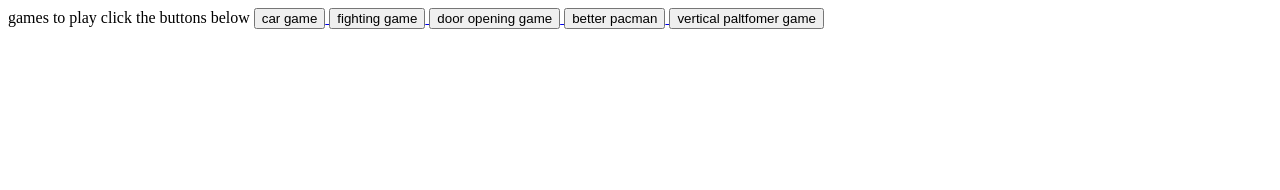
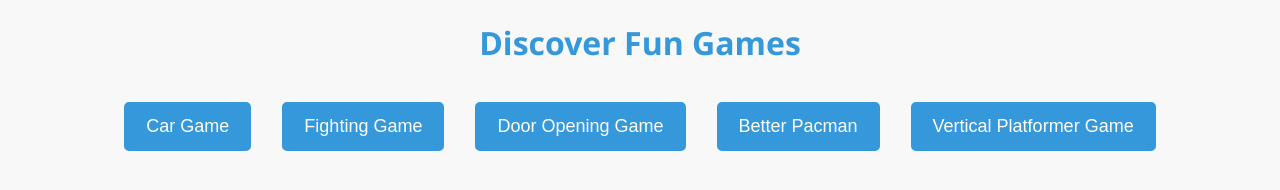
Before and after one commit to anik333999/games-to-play, a plain HTML site: page index.html in a window 1280 px wide. Drawn offline with Linux system fonts and the light colour scheme.

Commit message:
Update index.html

```diff
--- a/index.html
+++ b/index.html
@@ -3,24 +3,65 @@
 <head>
     <meta charset="UTF-8">
     <meta name="viewport" content="width=device-width, initial-scale=1.0">
-    <title>game to play</title>
+    <title>Discover Fun Games</title>
+    <style>
+        body {
+            font-family: 'Segoe UI', Tahoma, Geneva, Verdana, sans-serif;
+            text-align: center;
+            margin: 20px;
+            background-color: #f8f8f8;
+            color: #333;
+        }
+        h1 {
+            color: #3498db;
+        }
+        button {
+            padding: 12px 20px;
+            margin: 8px;
+            font-size: 18px;
+            background-color: #3498db;
+            color: #fff;
+            border: 2px solid #3498db;
+            border-radius: 5px;
+            cursor: pointer;
+            transition: background-color 0.3s, color 0.3s;
+        }
+        button:hover {
+            background-color: #2980b9;
+            color: #fff;
+        }
+        .game-container {
+            display: flex;
+            flex-wrap: wrap;
+            justify-content: center;
+            gap: 15px;
+            margin-top: 30px;
+        }
+    </style>
 </head>
 <body>
-    games to play click the buttons below
+    <h1>Discover Fun Games</h1>
+
+    <div class="game-container">
         <a href="./Dash.github.io-main/Dash.github.io-main/index.html">
-    <button>car game</button>
+            <button>Car Game</button>
         </a>
+
         <a href="./fighting-game-main/fighting-game-main/index.html">
-   <button>fighting game</button>
+            <button>Fighting Game</button>
         </a>
+
         <a href="./kings-and-pigs-main/kings-and-pigs-main/index.html">
-    <button>door opening game</button>
+            <button>Door Opening Game</button>
         </a>
+
         <a href="./pacman-main/pacman-main/index.html">
-    <button>better pacman</button>
+            <button>Better Pacman</button>
         </a>
+
         <a href="./vertical-platformer-main/vertical-platformer-main/index.html">
-    <button>vertical paltfomer game</button>
+            <button>Vertical Platformer Game</button>
         </a>
+    </div>
 </body>
 </html>
```
Lines whose indentation alone changed are shown as unchanged.
